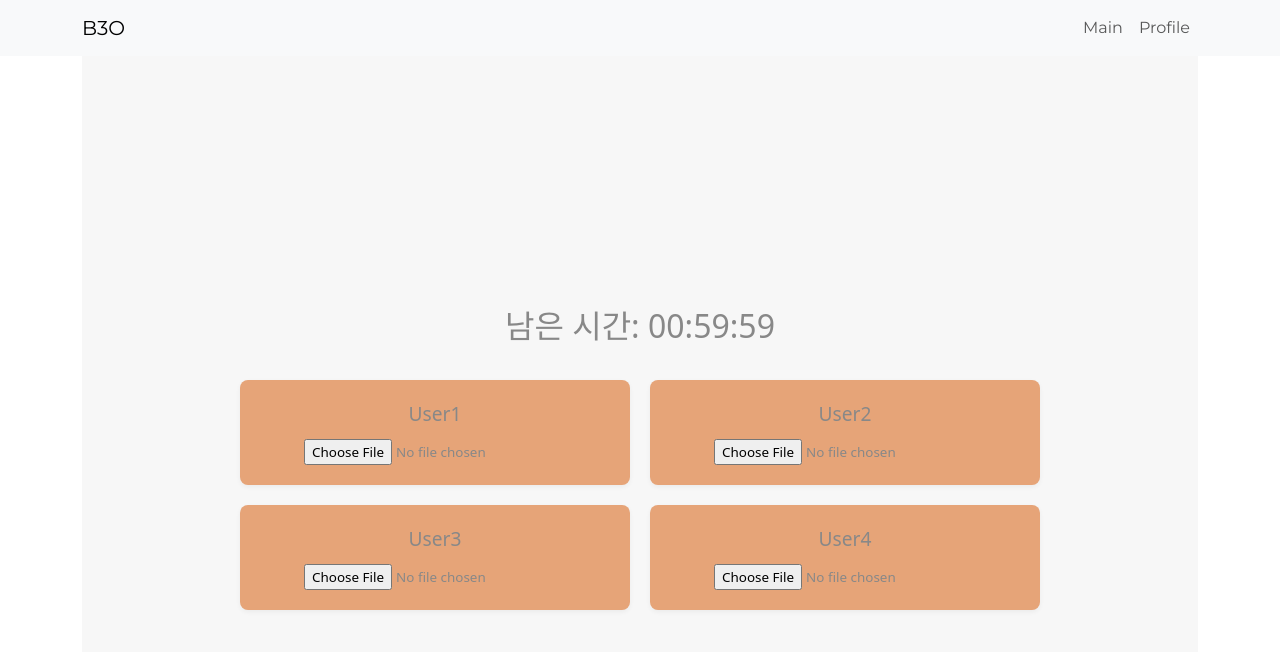
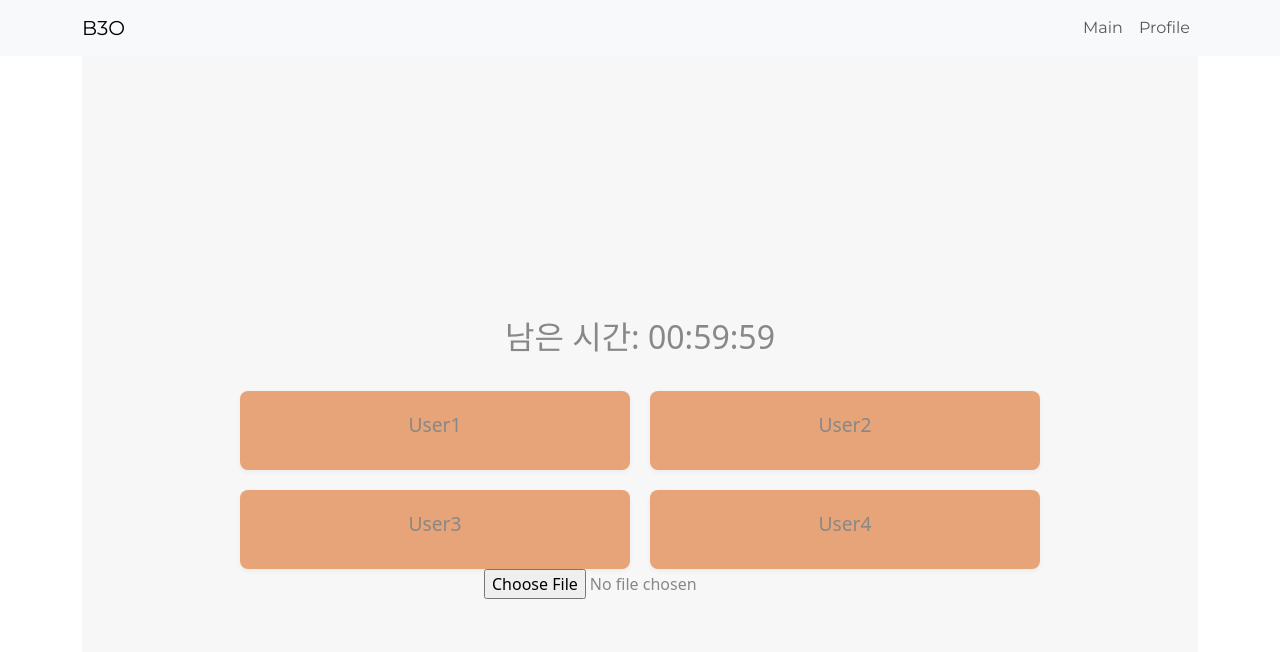
Before and after one commit to ACS-High-School/Frontend, a React (Create React App) app: page /fl/1 in a window 1280 px wide. Shown: the top 652 px of the page. Built offline with nearby package versions, Linux system fonts and the light colour scheme; no server answers; what aws-amplify, aws-jwt-verify would draw is missing.

Commit message:
AHSK-251 fix : FL 페이지 파일 업로드 폼 하나만 사용으로 변경

```diff
--- a/src/components/FLPage.jsx
+++ b/src/components/FLPage.jsx
@@ -59,10 +59,10 @@ function FLPage() {
         {users.map(user => (
           <div key={user.id} className={`user-component ${user.fileUploaded ? 'uploaded' : ''}`}>
             <span>{user.name}</span>
-            <input type="file" onChange={() => handleFileUpload(user.id)} />
           </div>
         ))}
       </div>
+      <input type="file" onChange={() => handleFileUpload()} />
       {allFilesUploaded && (
         <button className="start-learning">학습 시작</button>
       )}
```
